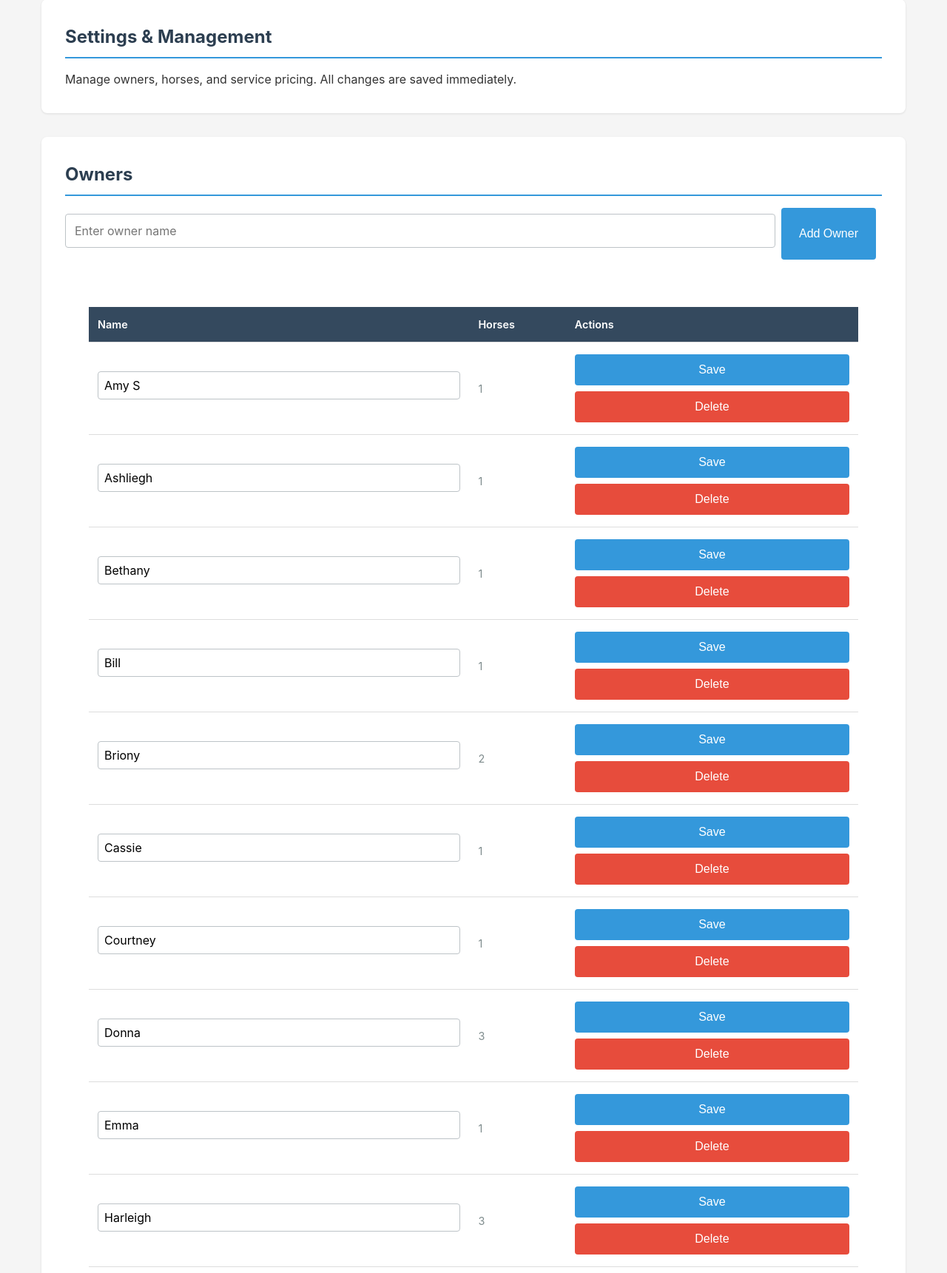
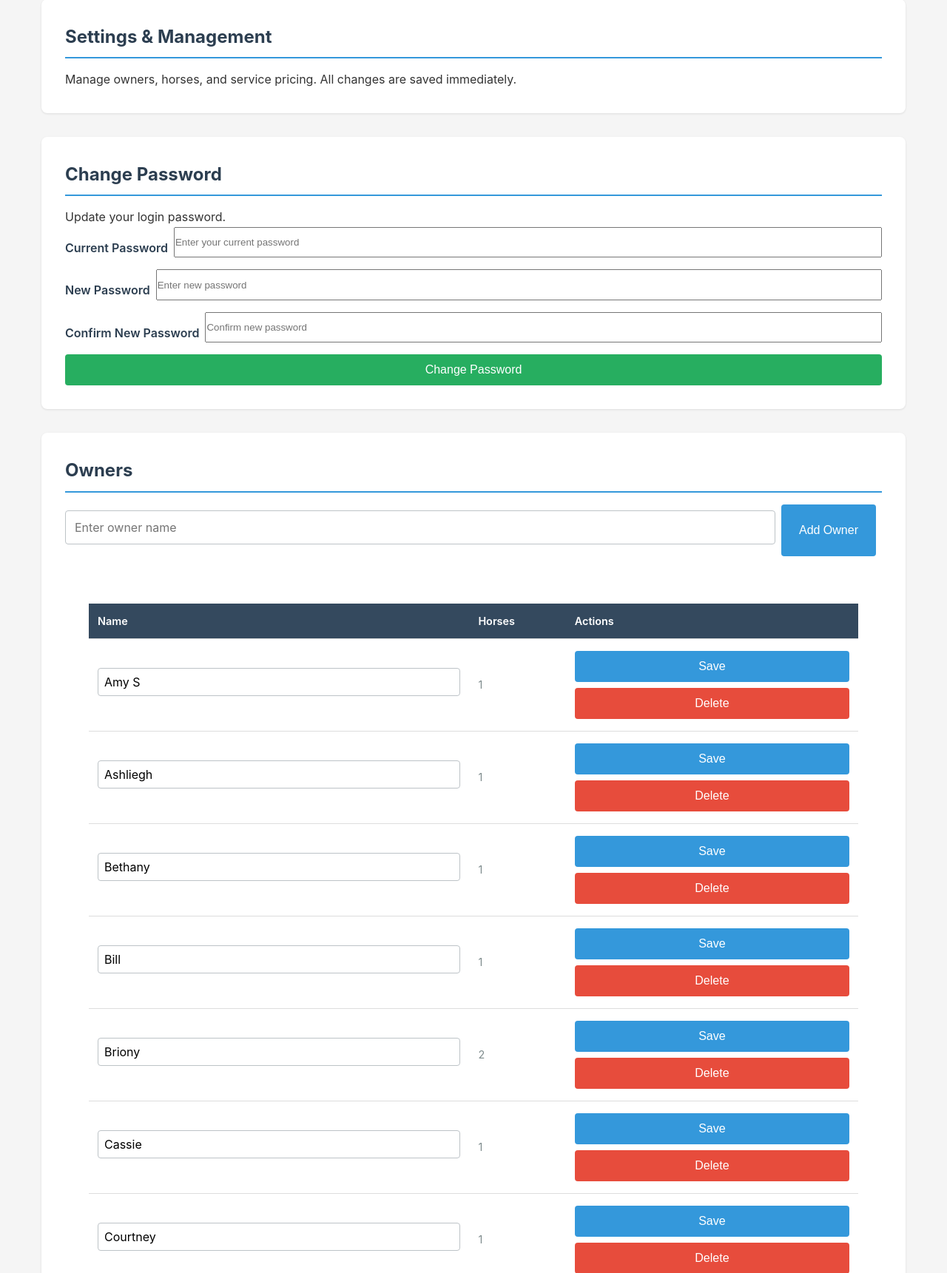
Before and after one commit to eaglebusinessconsultingltd-dev/cassies-invoicing, a Flask app: page /settings in a window 1280 px wide. Shown: the part 203-1924 px from the top of the page at 74% size. Run offline with Flask 3, Linux system fonts and the light colour scheme; a user stored in the database is signed in; data comes from the database, SQL or seed files in the repository.

Commit message:
Update login

```diff
--- a/app.py
+++ b/app.py
@@ -933,6 +933,35 @@ def delete_service(service_id):
 
 
 # ============================================================================
+# API ROUTES - USER ACCOUNT
+# ============================================================================
+
+@app.route('/api/change-password', methods=['POST'])
+@login_required
+def change_password():
+    """Change current user's password."""
+    data = request.get_json()
+    current_password = data.get('current_password')
+    new_password = data.get('new_password')
+
+    if not current_password or not new_password:
+        return jsonify({'error': 'Both passwords are required'}), 400
+
+    user = current_user
+
+    if not user.check_password(current_password):
+        return jsonify({'error': 'Current password is incorrect'}), 401
+
+    if len(new_password) < 6:
+        return jsonify({'error': 'Password must be at least 6 characters'}), 400
+
+    user.set_password(new_password)
+    db.session.commit()
+
+    return jsonify({'message': 'Password changed successfully'}), 200
+
+
+# ============================================================================
 # PDF GENERATION
 # ============================================================================
 
--- a/templates/settings.html
+++ b/templates/settings.html
@@ -112,6 +112,29 @@
     <div id="alert-container"></div>
 </div>
 
+<!-- PASSWORD CHANGE -->
+<div class="card">
+    <h2>Change Password</h2>
+    <p>Update your login password.</p>
+
+    <div class="form-group">
+        <label for="current-password">Current Password</label>
+        <input type="password" id="current-password" placeholder="Enter your current password">
+    </div>
+
+    <div class="form-group">
+        <label for="new-password">New Password</label>
+        <input type="password" id="new-password" placeholder="Enter new password">
+    </div>
+
+    <div class="form-group">
+        <label for="confirm-password">Confirm New Password</label>
+        <input type="password" id="confirm-password" placeholder="Confirm new password">
+    </div>
+
+    <button class="button success" id="btn-change-password" style="width: 100%;">Change Password</button>
+</div>
+
 <!-- OWNERS MANAGEMENT -->
 <div class="card">
     <h2>Owners</h2>
@@ -217,6 +240,53 @@
         container.appendChild(alert);
         setTimeout(() => alert.remove(), 5000);
     }
+
+    // ========== PASSWORD CHANGE ==========
+
+    document.getElementById('btn-change-password').addEventListener('click', async function() {
+        const currentPassword = document.getElementById('current-password').value;
+        const newPassword = document.getElementById('new-password').value;
+        const confirmPassword = document.getElementById('confirm-password').value;
+
+        if (!currentPassword || !newPassword || !confirmPassword) {
+            showAlert('All password fields are required', 'error');
+            return;
+        }
+
+        if (newPassword !== confirmPassword) {
+            showAlert('New passwords do not match', 'error');
+            return;
+        }
+
+        if (newPassword.length < 6) {
+            showAlert('Password must be at least 6 characters', 'error');
+            return;
+        }
+
+        try {
+            const response = await fetch('/api/change-password', {
+                method: 'POST',
+                headers: { 'Content-Type': 'application/json' },
+                body: JSON.stringify({
+                    current_password: currentPassword,
+                    new_password: newPassword
+                }),
+            });
+
+            const data = await response.json();
+
+            if (response.ok) {
+                showAlert('Password changed successfully!');
+                document.getElementById('current-password').value = '';
+                document.getElementById('new-password').value = '';
+                document.getElementById('confirm-password').value = '';
+            } else {
+                showAlert(data.error || 'Error changing password', 'error');
+            }
+        } catch (error) {
+            showAlert('Error: ' + error.message, 'error');
+        }
+    });
 
     // ========== OWNERS ==========
 
```
Also changed, not shown: templates/login.html (+2 -5 lines).
